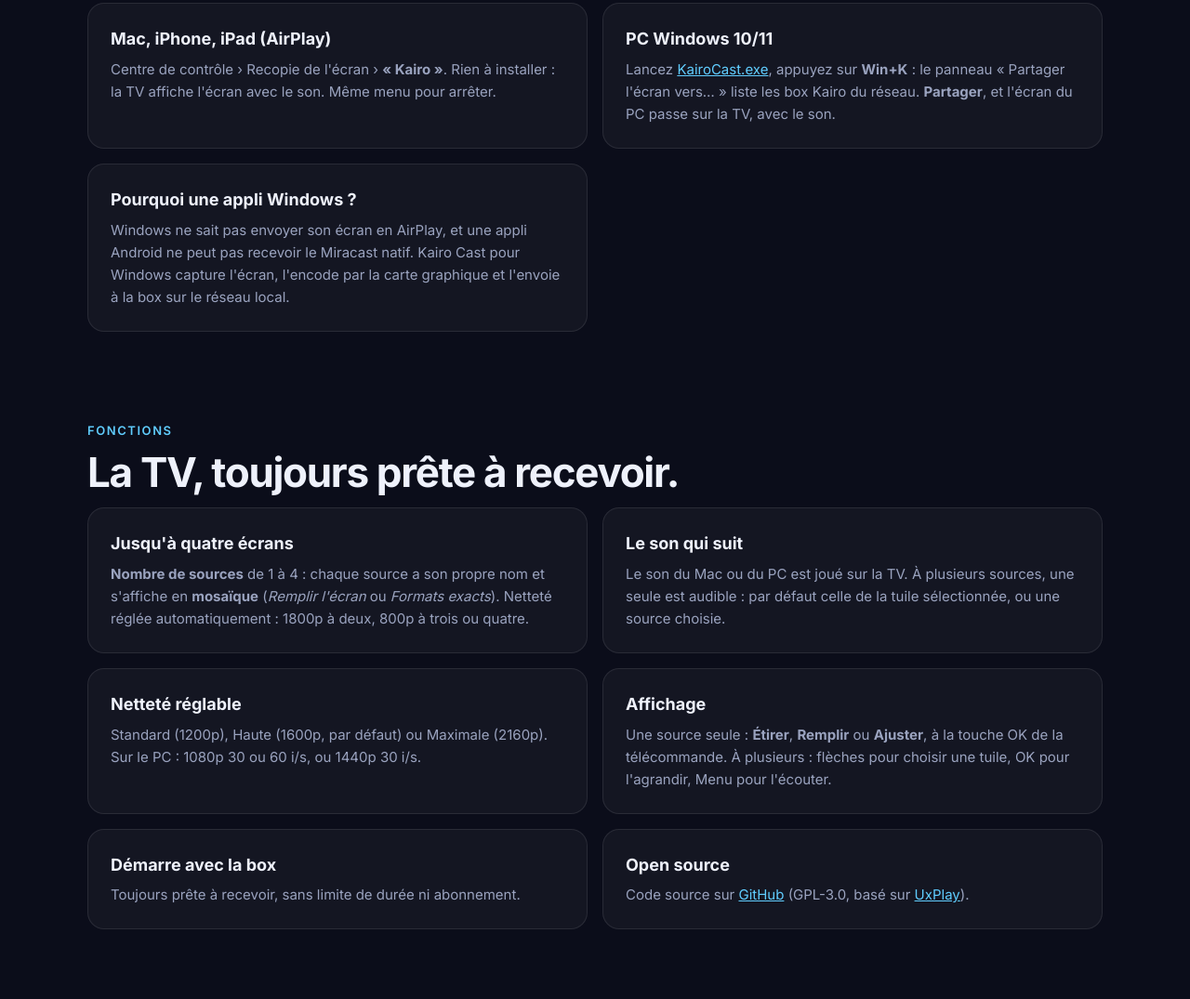
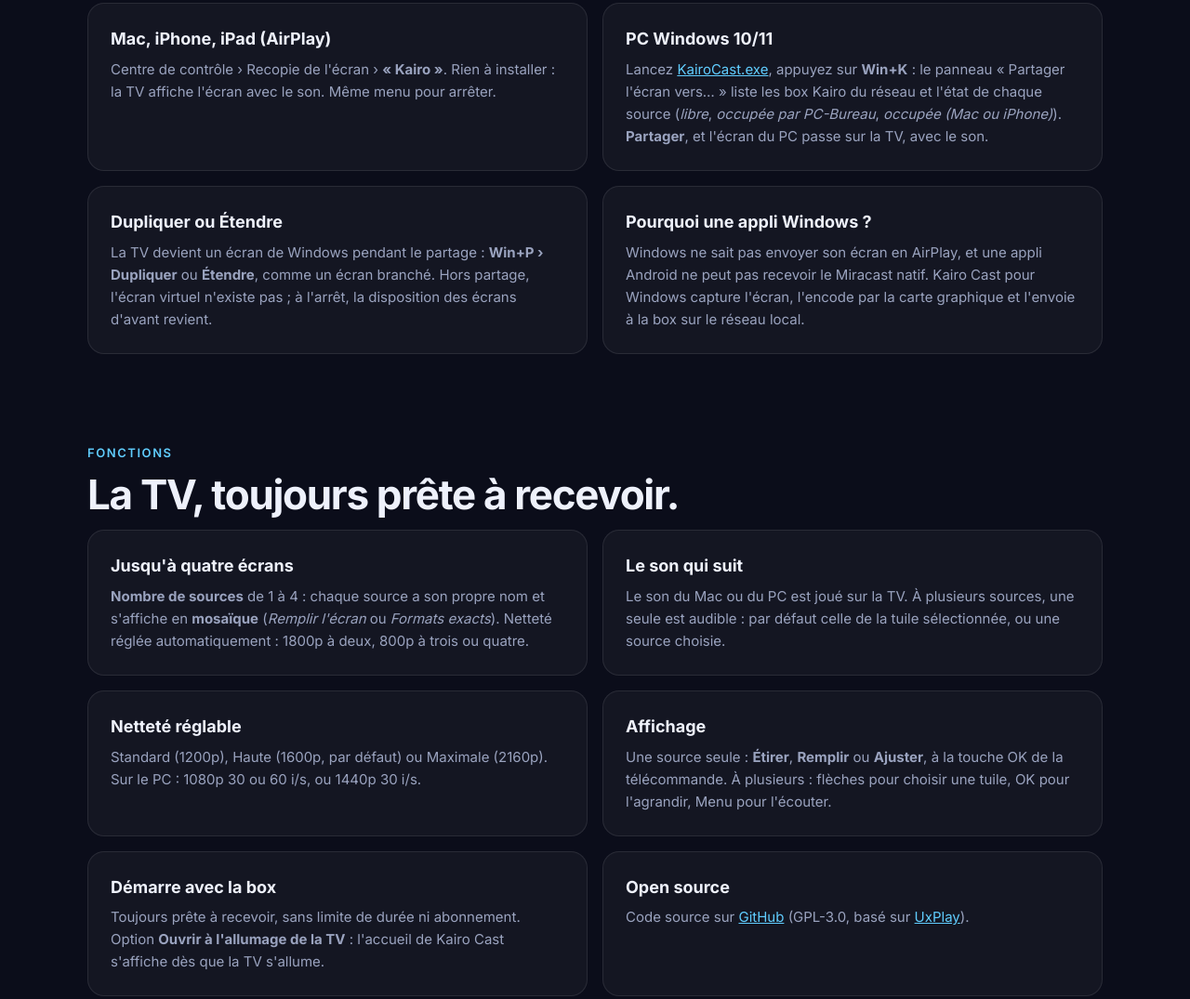
Before and after one commit to vantaflow/kairo, a plain HTML site: page docs/cast.html in a window 1280 px wide. Shown: the part 915-1990 px from the top of the page at 93% size. Drawn offline with Linux system fonts and the light colour scheme.

Commit message:
Kairo Cast 1.2.0 : Win+P, état des sources, ouverture à l'allumage

```diff
--- a/docs/cast.html
+++ b/docs/cast.html
@@ -63,7 +63,8 @@
     <h2>Mac, iPhone ou PC, en deux clics.</h2>
     <div class="feats">
       <div class="card"><h3>Mac, iPhone, iPad (AirPlay)</h3><p>Centre de contrôle › Recopie de l'écran › <b>« Kairo »</b>. Rien à installer : la TV affiche l'écran avec le son. Même menu pour arrêter.</p></div>
-      <div class="card"><h3>PC Windows 10/11</h3><p>Lancez <a href="https://github.com/vantaflow/kairo-cast/releases/latest/download/KairoCast.exe">KairoCast.exe</a>, appuyez sur <b>Win+K</b> : le panneau « Partager l'écran vers… » liste les box Kairo du réseau. <b>Partager</b>, et l'écran du PC passe sur la TV, avec le son.</p></div>
+      <div class="card"><h3>PC Windows 10/11</h3><p>Lancez <a href="https://github.com/vantaflow/kairo-cast/releases/latest/download/KairoCast.exe">KairoCast.exe</a>, appuyez sur <b>Win+K</b> : le panneau « Partager l'écran vers… » liste les box Kairo du réseau et l'état de chaque source (<i>libre</i>, <i>occupée par PC-Bureau</i>, <i>occupée (Mac ou iPhone)</i>). <b>Partager</b>, et l'écran du PC passe sur la TV, avec le son.</p></div>
+<div class="card"><h3>Dupliquer ou Étendre</h3><p>La TV devient un écran de Windows pendant le partage : <b>Win+P › Dupliquer</b> ou <b>Étendre</b>, comme un écran branché. Hors partage, l'écran virtuel n'existe pas ; à l'arrêt, la disposition des écrans d'avant revient.</p></div>
       <div class="card"><h3>Pourquoi une appli Windows ?</h3><p>Windows ne sait pas envoyer son écran en AirPlay, et une appli Android ne peut pas recevoir le Miracast natif. Kairo Cast pour Windows capture l'écran, l'encode par la carte graphique et l'envoie à la box sur le réseau local.</p></div>
     </div>
   </div>
@@ -78,7 +79,7 @@
       <div class="card"><h3>Le son qui suit</h3><p>Le son du Mac ou du PC est joué sur la TV. À plusieurs sources, une seule est audible : par défaut celle de la tuile sélectionnée, ou une source choisie.</p></div>
       <div class="card"><h3>Netteté réglable</h3><p>Standard (1200p), Haute (1600p, par défaut) ou Maximale (2160p). Sur le PC : 1080p 30 ou 60 i/s, ou 1440p 30 i/s.</p></div>
       <div class="card"><h3>Affichage</h3><p>Une source seule : <b>Étirer</b>, <b>Remplir</b> ou <b>Ajuster</b>, à la touche OK de la télécommande. À plusieurs : flèches pour choisir une tuile, OK pour l'agrandir, Menu pour l'écouter.</p></div>
-      <div class="card"><h3>Démarre avec la box</h3><p>Toujours prête à recevoir, sans limite de durée ni abonnement.</p></div>
+      <div class="card"><h3>Démarre avec la box</h3><p>Toujours prête à recevoir, sans limite de durée ni abonnement. Option <b>Ouvrir à l'allumage de la TV</b> : l'accueil de Kairo Cast s'affiche dès que la TV s'allume.</p></div>
       <div class="card"><h3>Open source</h3><p>Code source sur <a href="https://github.com/vantaflow/kairo-cast">GitHub</a> (GPL-3.0, basé sur <a href="https://github.com/FDH2/UxPlay">UxPlay</a>).</p></div>
     </div>
   </div>
```
